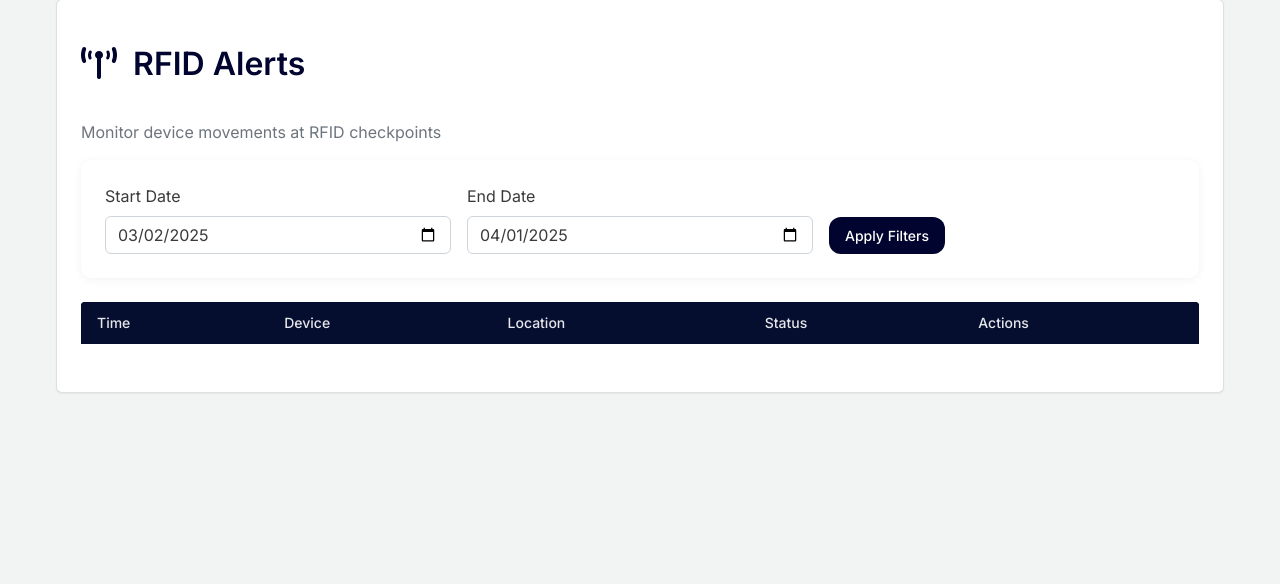
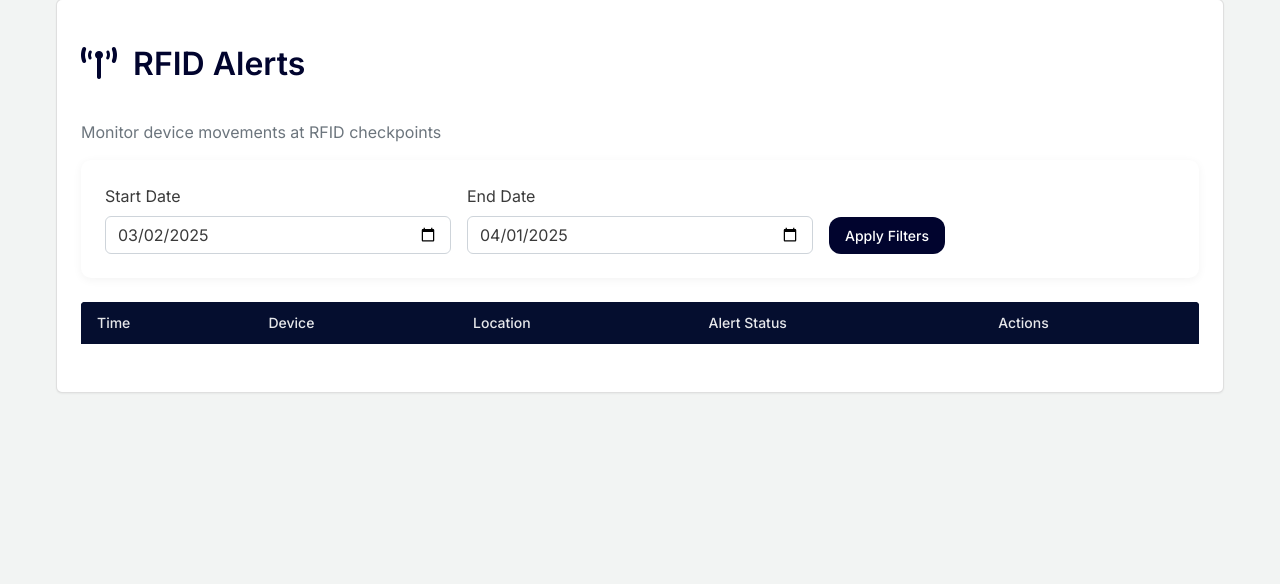
Before and after one commit to Pycube-FP/Pycube-MDM, a Flask app: page /rfid/alerts in a window 1280 px wide. Shown: the part 89-673 px from the top of the page. Run offline with Flask 2, Linux system fonts and the light colour scheme; the visitor is signed in with stand-in values (Sample User, id 1); data that the repository does not hold is empty.

Commit message:
prev status in rfid alert

```diff
--- a/templates/rfid/alerts.html
+++ b/templates/rfid/alerts.html
@@ -234,7 +234,7 @@
                     <th>Time</th>
                     <th>Device</th>
                     <th>Location</th>
-                    <th>Status</th>
+                    <th>Alert Status</th>
                     <th>Actions</th>
                 </tr>
             </thead>
```
